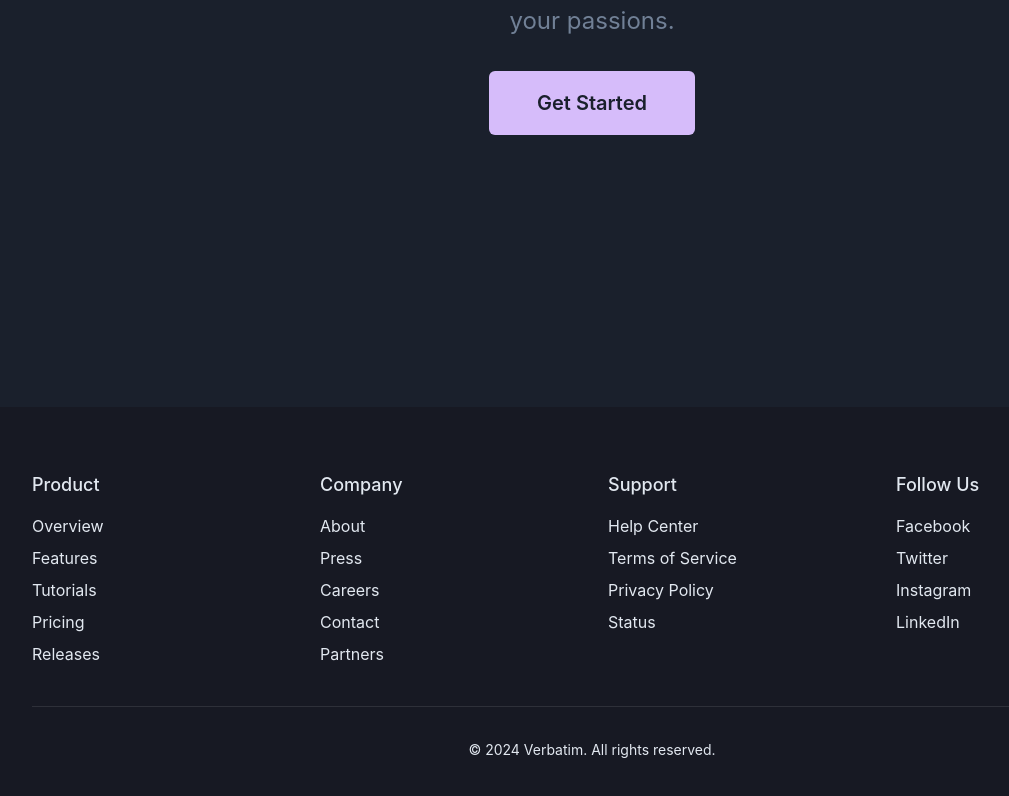
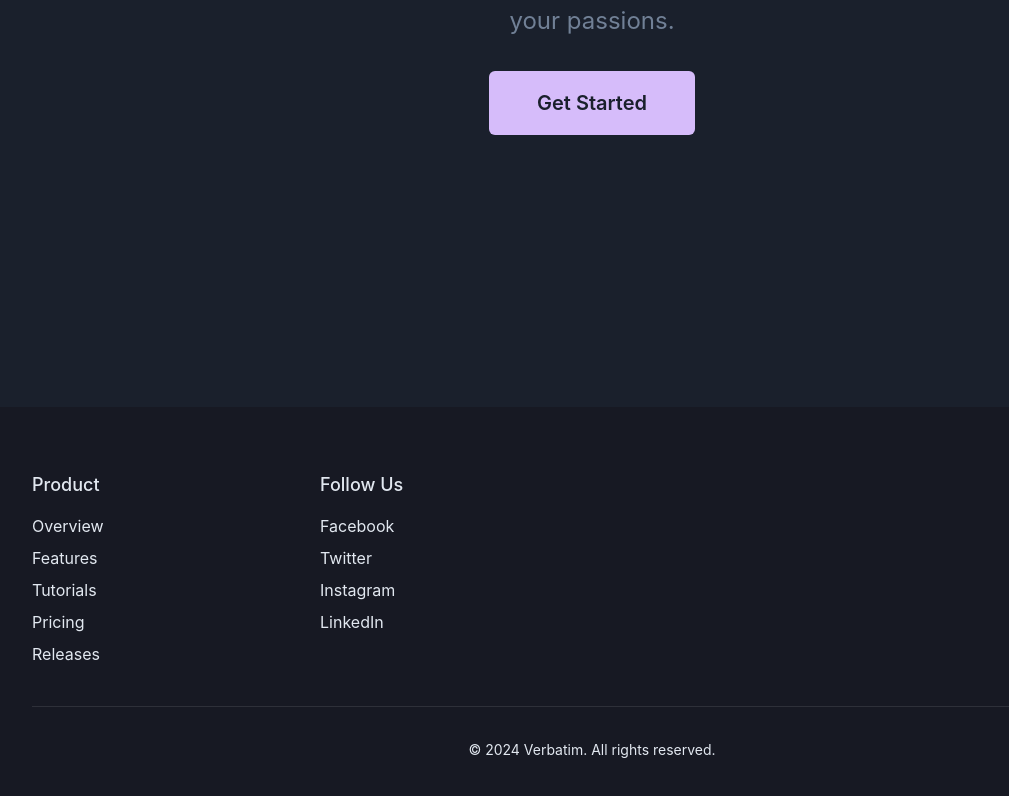
Before and after one commit to GPT-Engineer-App/glassy-verbatim-44, a React (Vite) app: page / in a window 1280 px wide. Shown: the part 2551-3347 px from the top of the page, without its empty margins (48-1057 px from the left). Built offline with nearby package versions, Linux system fonts and the light colour scheme.

Commit message:
Removed the "Company" and "Support" sections from the footer as requested.
Prompt: Hapus semua ini yang ada di bawah Company

About
Press
Careers
Contact
Partners
Support

Help Center
Terms of Service
Privacy Policy
Status

```diff
--- a/src/components/Footer.jsx
+++ b/src/components/Footer.jsx
@@ -16,25 +16,7 @@ const Footer = () => {
             <Link href={"#"}>Pricing</Link>
             <Link href={"#"}>Releases</Link>
           </Stack>
-          <Stack align={"flex-start"}>
-            <Text fontWeight={"500"} fontSize={"lg"} mb={2}>
-              Company
-            </Text>
-            <Link href={"#"}>About</Link>
-            <Link href={"#"}>Press</Link>
-            <Link href={"#"}>Careers</Link>
-            <Link href={"#"}>Contact</Link>
-            <Link href={"#"}>Partners</Link>
-          </Stack>
-          <Stack align={"flex-start"}>
-            <Text fontWeight={"500"} fontSize={"lg"} mb={2}>
-              Support
-            </Text>
-            <Link href={"#"}>Help Center</Link>
-            <Link href={"#"}>Terms of Service</Link>
-            <Link href={"#"}>Privacy Policy</Link>
-            <Link href={"#"}>Status</Link>
-          </Stack>
+
           <Stack align={"flex-start"}>
             <Text fontWeight={"500"} fontSize={"lg"} mb={2}>
               Follow Us
```
